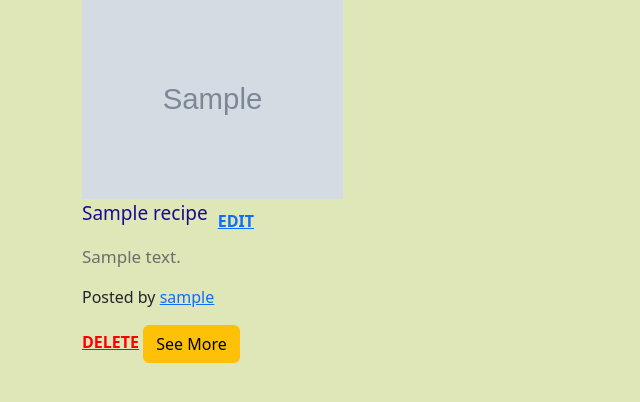
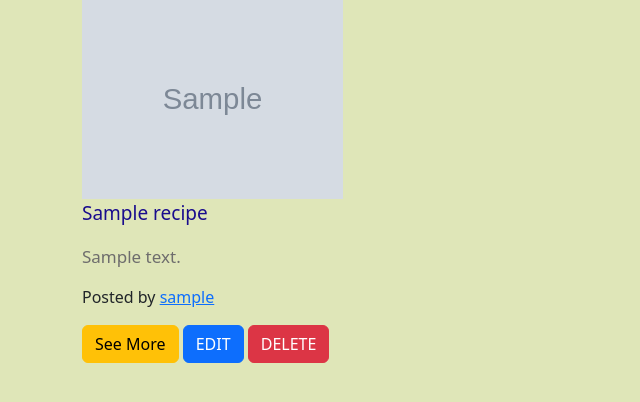
Before and after one commit to jammy-sdgku/recipe-share, a Django app: page / in a window 1280 px wide. Shown: the part 146-548 px from the top of the page, without its empty margins (0-640 px from the left). Run offline with Django 4.2, Linux system fonts and the light colour scheme; a user stored in the database is signed in; tables that the repository leaves empty hold one stand-in row (values such as "Sample post"); grey boxes marked "Sample" are stand-in pictures.

Commit message:
css changes to buttons

```diff
--- a/base/templates/base/home.html
+++ b/base/templates/base/home.html
@@ -23,13 +23,7 @@
         >
           {{ recipe.recipe_name }}
         </p>
-        {% if user.is_superuser or user == recipe.recipe_author %}
-        <a
-          style="font-weight: bold; display: inline"
-          href="{% url 'update-recipe' recipe.id %}"
-          >EDIT</a
-        >
-        {% endif %}
+
       </div>
       <!-- Include description if it's exist -->
       {% if recipe.recipe_description %}
@@ -61,19 +55,20 @@
       <p>
         Posted by
         <a href="{% url 'user-profiles' recipe.recipe_author.id %}"
-          >{{ recipe.recipe_author }}</a
-        >
+          >{{ recipe.recipe_author }}</a>
       </p>
+
+      <a href="{% url 'recipe-page' recipe.id %}">
+        <button class="btn btn-warning">See More</button></a>
+
       {% if user.is_superuser or user == recipe.recipe_author %}
-      <a
-        style="color: red; font-weight: bold"
-        href="{% url 'delete-recipe' recipe.id %}"
-        >DELETE</a
-      >
+      <a href="{% url 'update-recipe' recipe.id %}"
+          ><button class="btn btn-primary">EDIT</button></a>
+
+      <a href="{% url 'delete-recipe' recipe.id %}"
+        ><button class="btn btn-danger">DELETE</button></a>
       {% endif %}
-      <a href="{% url 'recipe-page' recipe.id %}">
-        <button class="btn btn-warning">See More</button>
-      </a>
+
     </div>
     {% endfor %}
   </div>
--- a/templates/delete.html
+++ b/templates/delete.html
@@ -6,6 +6,8 @@
     <span style="font-weight: bold">{{ obj }}</span> recipe?
   </p>
   <button class="btn btn-danger" type="submit">YES</button>
-  <a href="{{request.META.HTTP_REFERER}}">GO BACK</a>
+
+  <a href="{{request.META.HTTP_REFERER}}">
+    <button class="btn btn-secondary">Go Back</button></a>
 </form>
 {% endblock %}
```
